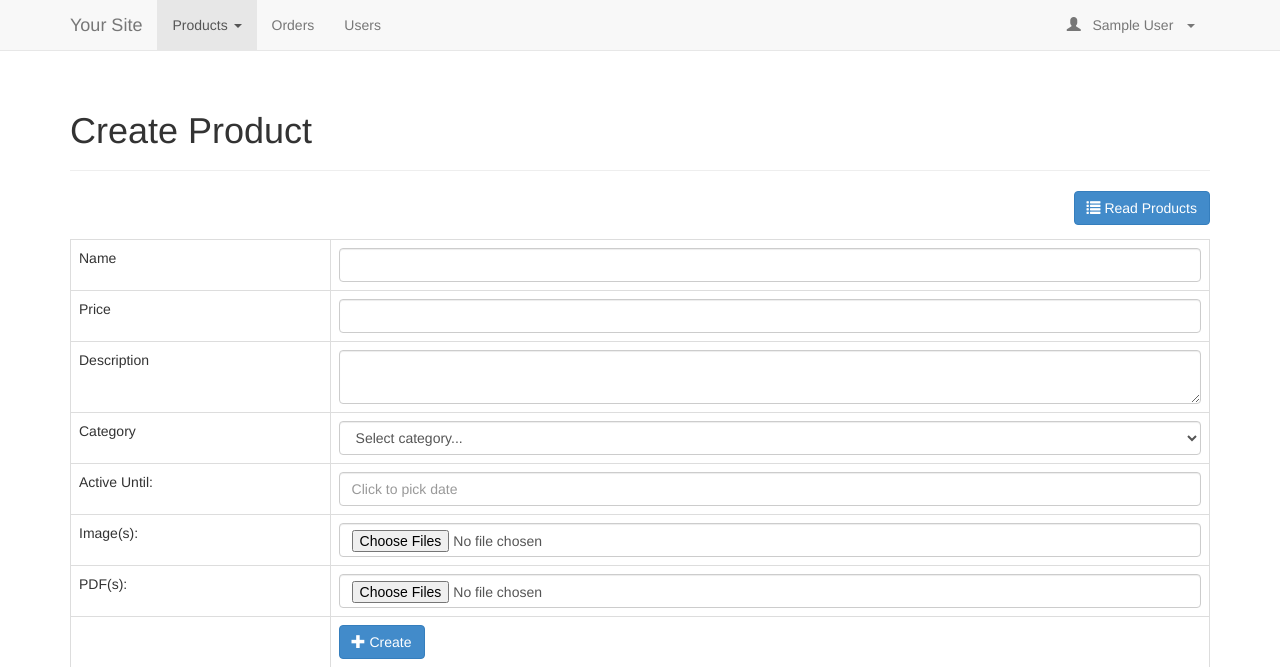
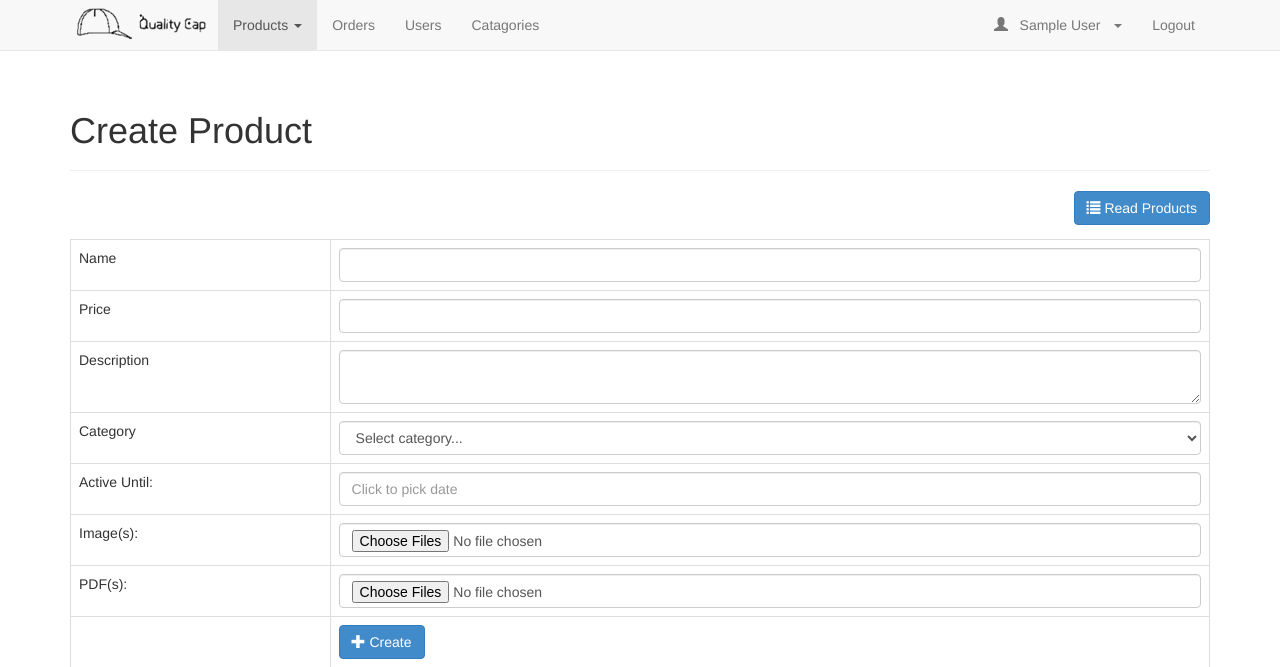
Before and after one commit to luotyzl/QualityCaps_PHP, a PHP site: page /QualityCaps_PHP/admin/create_product.php in a window 1280 px wide. Shown: the top 667 px of the page. Run offline with PHP 8.4, Linux system fonts and the light colour scheme; the visitor is signed in with stand-in values (Sample User, id 1); data comes from the database, SQL or seed files in the repository; some libraries are stand-ins or nearby versions.

Commit message:
modify admin navigation bar

```diff
--- a/admin/layout_head.php
+++ b/admin/layout_head.php
@@ -127,5 +127,5 @@
 
 		<!-- display page title -->
         <div class="page-header">
-            <h1><?php echo isset($page_title) ? $page_title : "The Code of a Ninja"; ?></h1>
+            <h1><?php echo isset($page_title) ? $page_title : "Quality Caps"; ?></h1>
         </div>
--- a/admin/navigation.php
+++ b/admin/navigation.php
@@ -11,11 +11,16 @@
 			<span class="icon-bar"></span>
 			</button>
 
-			<!-- Change "Your Site" to your site name -->
-			<a class="navbar-brand" href="<?php echo $home_url; ?>admin/read_products.php">Your Site</a>
+			<div id="logo">
+
+                    <img alt="" src="../images/NewLogo.png" onclick="location.href='../index.php'"/>
+					<!--<a class="navbar-brand" href="<?php echo $home_url; ?>products">Home</a>-->
+			</div>
+
 		</div>
 
 		<div class="navbar-collapse collapse">
+
 			<ul class="nav navbar-nav">
 
 				<!-- highlight if $page_title has 'Products' word. -->
@@ -77,6 +82,17 @@
 							? "class='active'" : ""; ?> >
 					<a href="<?php echo $home_url; ?>admin/read_users.php">Users</a>
 				</li>
+
+				<!-- highlight for user related pages -->
+				<li <?php
+						echo $page_title=="Catagories"
+							|| $page_title=="Create Catagory"
+							|| $page_title=="Update Catagory"
+							|| strip_tags($page_title)=="Catagories / Edit Catagory"
+							|| strip_tags($page_title)=="Catagories / Create Catagory"
+							? "class='active'" : ""; ?> >
+					<a href="<?php echo $home_url; ?>admin/read_catagories.php">Catagories</a>
+				</li>
 			</ul>
 
 			<!-- options in the upper right corner of the page -->
@@ -91,10 +107,10 @@
 						<!-- update currently logged in admin user -->
 						<li><a href="<?php echo $home_url; ?>admin/update_user.php?id=1">Edit Profile</a></li>
 
-						<!-- log out user -->
-						<li><a href="<?php echo $home_url; ?>logout.php">Logout</a></li>
 					</ul>
 				</li>
+				<!-- log out user -->
+						<li><a href="<?php echo $home_url; ?>logout.php">Logout</a></li>
 			</ul>
 
 		</div><!--/.nav-collapse -->
--- a/config/core.php
+++ b/config/core.php
@@ -9,7 +9,7 @@ session_start();
 date_default_timezone_set('Asia/Manila');
 
 // home page url
-$home_url="http://localhost/module/";
+$home_url="http://localhost/QualityCaps_PHP/";
 
 // ===== PAGINATION =====
 // page given in URL parameter, default page is one
```
